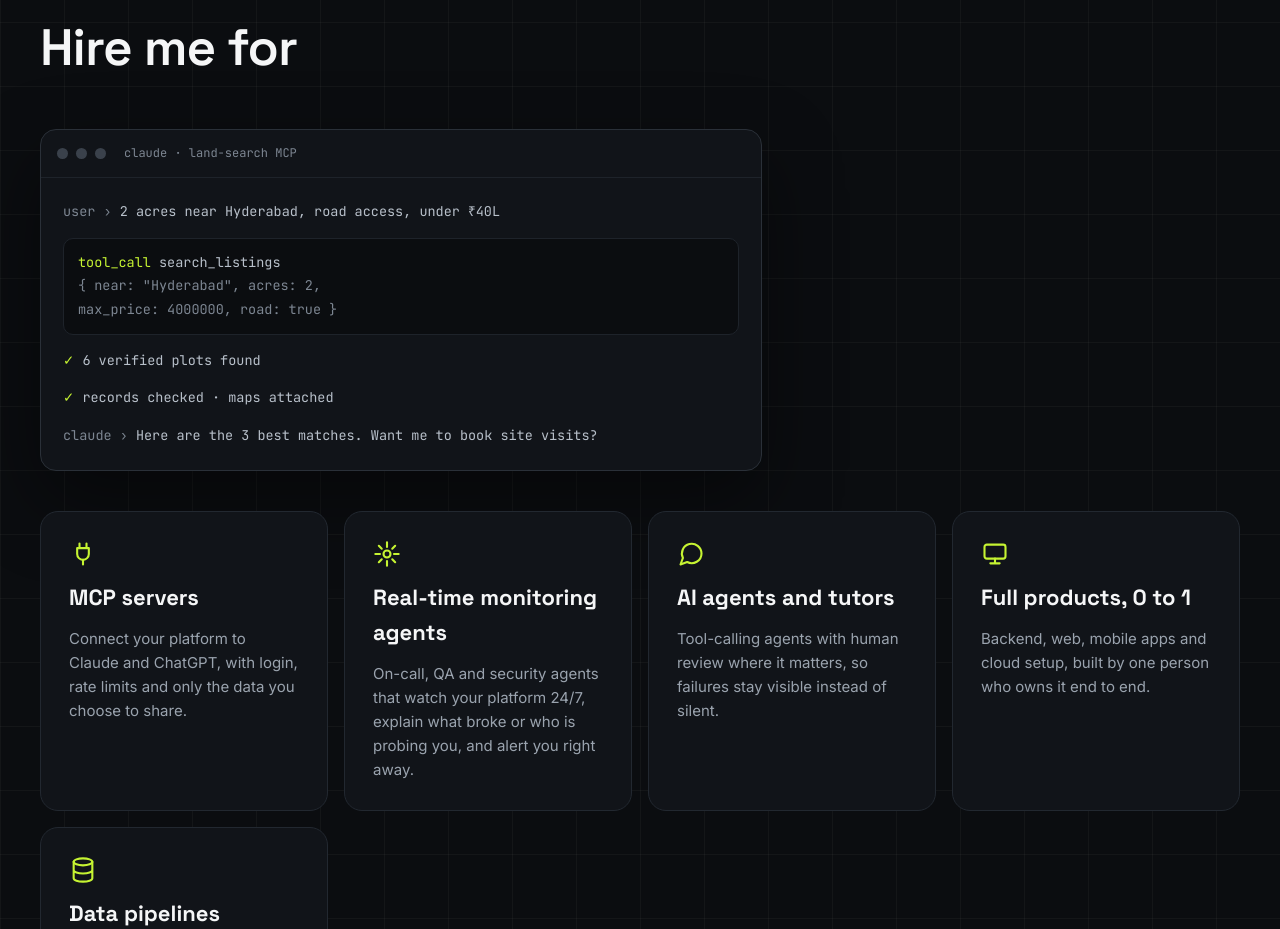
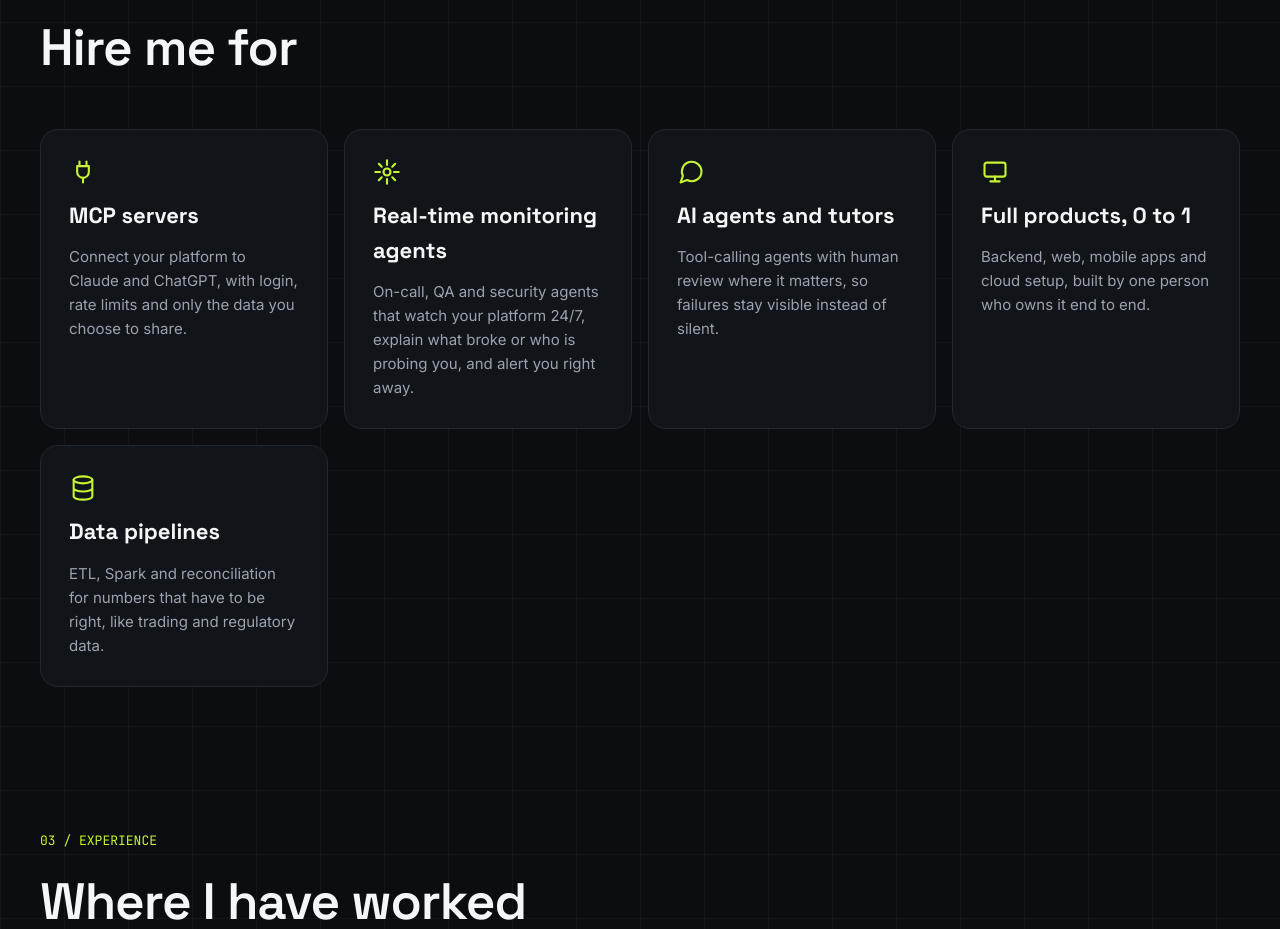
Before and after one commit to sudhansh-sharma/sudhansh-sharma.github.io, a plain HTML site: page index.html in a window 1280 px wide. Shown: the part 4970-5899 px from the top of the page. Drawn offline with Linux system fonts and the light colour scheme.

Commit message:
Remove land-search demo window from What I build
Co-Authored-By: Claude Opus 5.5 <noreply@anthropic.com>
Claude-Session: https://claude.ai/code/session_01L2nUvxmp4SHpUEFK9TDtp1

```diff
--- a/index.html
+++ b/index.html
@@ -210,25 +210,6 @@ a{color:#E8EAED;text-decoration:none}a:hover{color:#FFFFFF}
 <span style="font-family: 'JetBrains Mono', monospace; font-size: 13px; color: #C6F432">02 / WHAT I BUILD</span>
 <h2 style="margin: 0; font-family: 'Space Grotesk', sans-serif; font-weight: 600; font-size: clamp(34px, 4vw, 52px); letter-spacing: -0.02em; color: #F5F6F7">Hire me for</h2>
 </div>
-<div style="max-width: 720px; min-width: 0; border: 1px solid #2A3038; border-radius: 16px; background: #111419; overflow: hidden; box-shadow: 0 30px 80px rgba(0,0,0,0.45)">
-<div style="display: flex; align-items: center; gap: 8px; padding: 14px 16px; border-bottom: 1px solid #1E232A">
-<span style="width: 11px; height: 11px; border-radius: 50%; background: #3A414B; display: inline-block"></span>
-<span style="width: 11px; height: 11px; border-radius: 50%; background: #3A414B; display: inline-block"></span>
-<span style="width: 11px; height: 11px; border-radius: 50%; background: #3A414B; display: inline-block"></span>
-<span style="margin-left: 10px; font-family: 'JetBrains Mono', monospace; font-size: 12px; color: #7D8692">claude · land-search MCP</span>
-</div>
-<div style="padding: 22px; font-family: 'JetBrains Mono', monospace; font-size: 13.5px; line-height: 1.75; color: #B8C0CA; display: flex; flex-direction: column; gap: 14px">
-<div><span style="color: #7D8692">user ›</span> 2 acres near Hyderabad, road access, under ₹40L</div>
-<div style="padding: 12px 14px; border-radius: 10px; background: #0B0D10; border: 1px solid #1E232A">
-<div><span style="color: #C6F432">tool_call</span> search_listings</div>
-<div style="color: #7D8692">{ near: "Hyderabad", acres: 2,</div>
-<div style="color: #7D8692">  max_price: 4000000, road: true }</div>
-</div>
-<div><span style="color: #C6F432">✓</span> 6 verified plots found</div>
-<div><span style="color: #C6F432">✓</span> records checked · maps attached</div>
-<div><span style="color: #7D8692">claude ›</span> Here are the 3 best matches. Want me to book site visits?</div>
-</div>
-</div>
 <div style="display: grid; grid-template-columns: repeat(auto-fit, minmax(260px, 1fr)); gap: 16px">
 <div class="card" style="padding: 28px; border-radius: 18px; border: 1px solid #222830; background: #111419; display: flex; flex-direction: column; gap: 12px">
 <svg aria-hidden="true" width="28" height="28" viewBox="0 0 24 24" fill="none" stroke="#C6F432" stroke-width="1.8" stroke-linecap="round" stroke-linejoin="round"><path d="M9 3v4M15 3v4M7 7h10v5a5 5 0 0 1-10 0z"></path><path d="M12 17v4"></path></svg>
```
